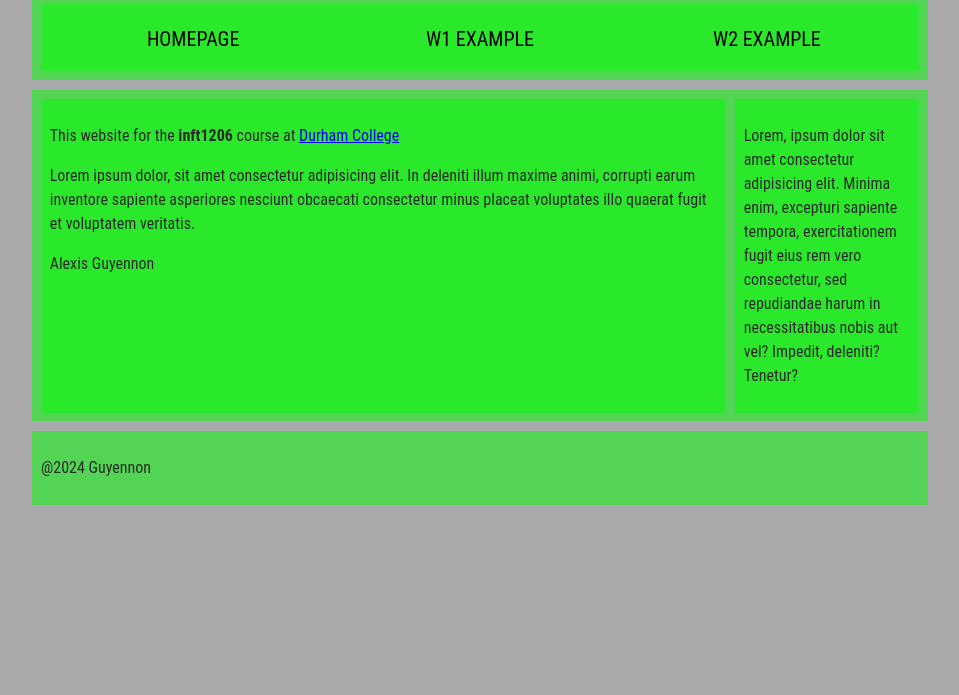
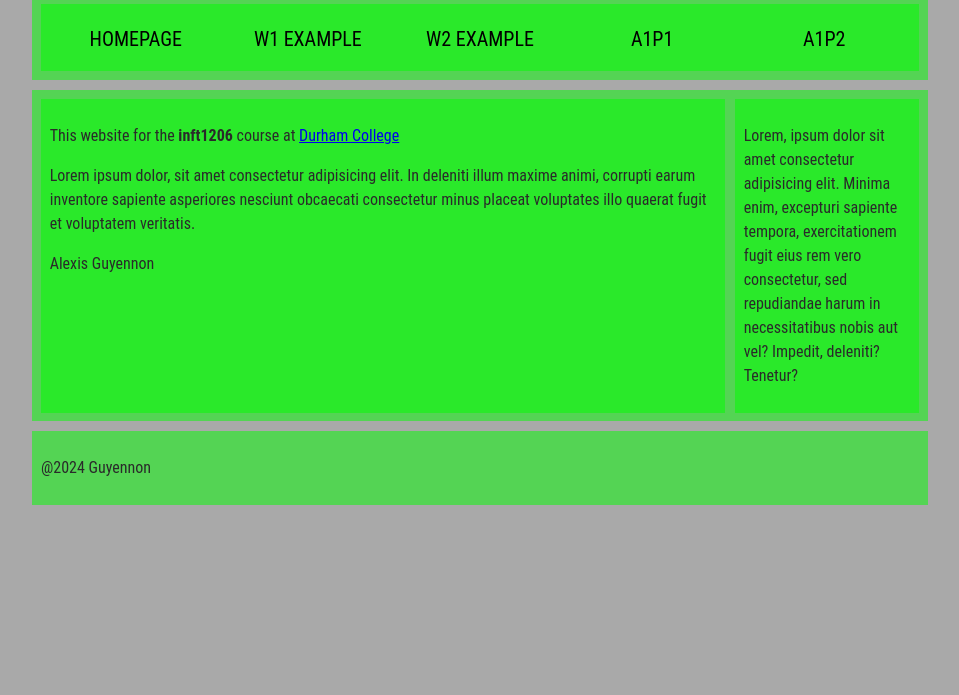
Before and after one commit to aguyennon/inft1206sec6, a plain HTML site: page index.html in a window 1280 px wide. Shown: the part 105-800 px from the top of the page, without its empty margins (160-1119 px from the left). Drawn offline with Linux system fonts and the light colour scheme.

Commit message:
Index updated (assignment 1 5th commit)

```diff
--- a/index.html
+++ b/index.html
@@ -15,6 +15,9 @@
                 <li><a href="./index.html">Homepage</a></li>
                 <li><a href="./week1/week1-example1.html">W1 Example</a></li>
                 <li><a href="">W2 Example</a></li>
+                <li><a href="./assignments/a1/a1p1.html">A1P1</a></li>
+                <li><a href="./assignments/a1/a1p2.html">A1P2</a></li>
+
             </ul>
         </nav>
     </header>
```
Also changed, not shown: assignments/a1/a1p2.html (+1 -2 lines).
